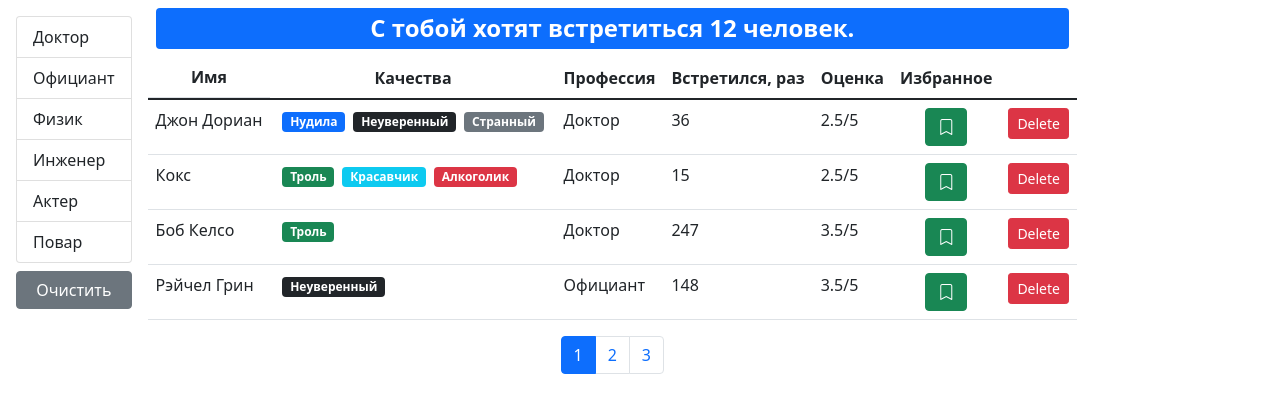
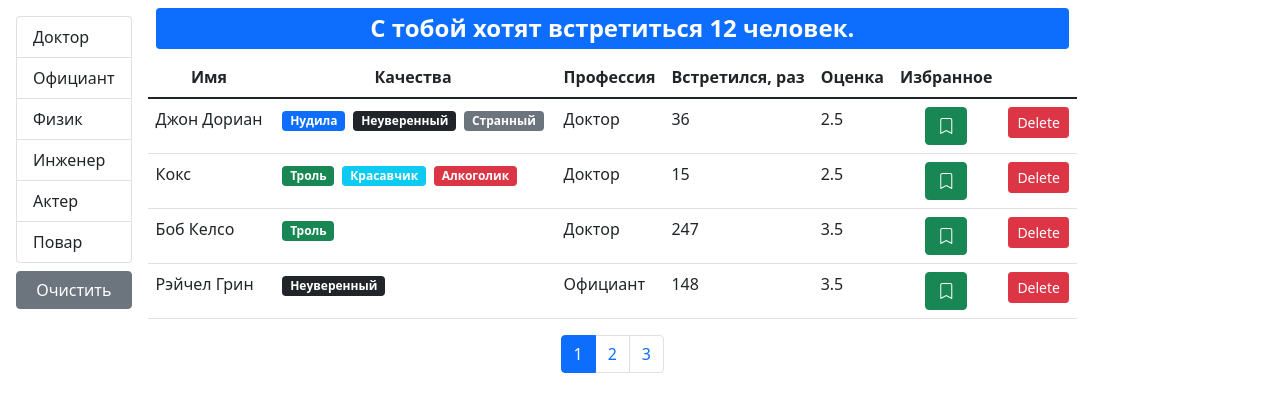
Before and after one commit to foxxman/Fast-company, a React (Create React App) app: page / in a window 1280 px wide. Shown: the top 412 px of the page. Built offline with nearby package versions, Linux system fonts and the light colour scheme.

Commit message:
add sorting

```diff
--- a/src/app/App.js
+++ b/src/app/App.js
@@ -1,35 +1,7 @@
-import React, { useEffect, useState } from "react";
+import React from "react";
 import Users from "./components/users";
-import api from "./api";
-
 const App = () => {
-  const [users, setUsers] = useState();
-  useEffect(() => api.users.fetchAll().then((result) => setUsers(result)), []);
-
-  const handleDelete = (userId) => {
-    setUsers((prevUsers) => prevUsers.filter((user) => user._id !== userId));
-  };
-
-  const handleBookmark = (id) => {
-    setUsers((prevUsers) => {
-      return prevUsers.map((user) => {
-        if (user._id === id) {
-          return { ...user, bookmark: !user.bookmark };
-        }
-        return user;
-      });
-    });
-  };
-
-  return users ? (
-    <Users
-      handleBookmark={handleBookmark}
-      handleDelete={handleDelete}
-      users={users}
-    />
-  ) : (
-    ""
-  );
+  return <Users />;
 };
 
 export default App;
--- /dev/null
+++ b/src/app/components/qualitiesList.jsx
@@ -0,0 +1,19 @@
+import React from "react";
+import PropTypes from "prop-types";
+import Quality from "./quality";
+
+const QualitiesList = ({ qualities }) => {
+  return (
+    <>
+      {qualities.map((quality) => (
+        <Quality key={quality._id} quality={quality} />
+      ))}
+    </>
+  );
+};
+
+QualitiesList.propTypes = {
+  qualities: PropTypes.array.isRequired
+};
+
+export default QualitiesList;
--- /dev/null
+++ b/src/app/components/table.jsx
@@ -0,0 +1,27 @@
+import React from "react";
+import TableBody from "./tableBody";
+import TableHeader from "./tableHeader";
+import PropTypes from "prop-types";
+
+const Table = ({ onSort, selectedSort, columns, data, children }) => {
+  return (
+    <table className="table">
+      {children || (
+        <>
+          <TableHeader {...{ onSort, selectedSort, columns }} />
+          <TableBody {...{ data, columns }} />
+        </>
+      )}
+    </table>
+  );
+};
+
+Table.propTypes = {
+  onSort: PropTypes.func,
+  selectedSort: PropTypes.object,
+  data: PropTypes.array,
+  columns: PropTypes.object,
+  children: PropTypes.array
+};
+
+export default Table;
--- /dev/null
+++ b/src/app/components/tableBody.jsx
@@ -0,0 +1,37 @@
+import React from "react";
+import PropTypes from "prop-types";
+import _ from "lodash";
+// _.get(item, columns[column].path) -откда берем и по какому пути
+
+const TableBody = ({ data, columns }) => {
+  const renderContent = (item, column) => {
+    /* если существует lumns[column].component,
+        то отображаем его, иначе _.get(item, columns[column].path) */
+    // columns[column].component || _.get(item, columns[column].path);
+    if (columns[column].component) {
+      const component = columns[column].component;
+      if (typeof component === "function") return component(item);
+      return component;
+    }
+    return _.get(item, columns[column].path);
+  };
+
+  return (
+    <tbody>
+      {data.map((item) => (
+        <tr key={item._id}>
+          {Object.keys(columns).map((column) => (
+            <td key={column}>{renderContent(item, column)}</td>
+          ))}
+        </tr>
+      ))}
+    </tbody>
+  );
+};
+
+TableBody.propTypes = {
+  data: PropTypes.array.isRequired,
+  columns: PropTypes.object.isRequired
+};
+
+export default TableBody;
--- /dev/null
+++ b/src/app/components/tableHeader.jsx
@@ -0,0 +1,57 @@
+import React from "react";
+import PropTypes from "prop-types";
+
+const TableHeader = ({ onSort, selectedSort, columns }) => {
+  const handleSort = (item) => {
+    console.log("item:", item);
+    if (selectedSort.path === item)
+      onSort({
+        ...selectedSort,
+        order: selectedSort.order === "asc" ? "desc" : "asc"
+      });
+    else onSort({ path: item, order: "asc" });
+  };
+
+  console.log(selectedSort);
+
+  return (
+    <thead>
+      <tr>
+        {Object.keys(columns).map((column) => (
+          <th
+            key={column}
+            onClick={
+              columns[column].path
+                ? () => handleSort(columns[column].path)
+                : undefined
+            }
+            className="text-center"
+            scope="col"
+            {...{ role: columns[column].path ? "button" : "" }}
+          >
+            {/* название столбца */}
+            {columns[column].name}
+            {/* направление сортировки, если есть */}
+            {selectedSort.path && selectedSort.path === columns[column].path ? (
+              selectedSort.order === "desc" ? (
+                <i className="bi bi-caret-down-fill"></i>
+              ) : (
+                <i className="bi bi-caret-up-fill"></i>
+              )
+            ) : (
+              ""
+            )}
+          </th>
+        ))}
+      </tr>
+    </thead>
+  );
+};
+
+TableHeader.propTypes = {
+  onSort: PropTypes.func.isRequired,
+  selectedSort: PropTypes.object.isRequired,
+  columns: PropTypes.object.isRequired
+};
+
+export default TableHeader;
--- a/src/app/components/user.jsx
+++ /dev/null
@@ -1,43 +0,0 @@
-import React from "react";
-import PropTypes from "prop-types";
-import Bookmark from "./bookmark";
-import Quality from "./quality";
-
-const User = ({ handleBookmark, handleDelete, user }) => {
-  return (
-    <tr>
-      <td>{user.name}</td>
-      <td>
-        {user.qualities.map((quality) => (
-          <Quality key={quality._id} quality={quality} />
-        ))}
-      </td>
-      <td>{user.profession.name}</td>
-      <td>{user.completedMeetings}</td>
-      <td>{`${user.rate}/5`}</td>
-      <td>
-        <Bookmark
-          id={user._id}
-          handleBookmark={handleBookmark}
-          bookmark={user.bookmark}
-        />
-      </td>
-      <td>
-        <button
-          className="btn btn-danger btn-sm d-block m-auto"
-          onClick={() => handleDelete(user._id)}
-        >
-          Delete
-        </button>
-      </td>
-    </tr>
-  );
-};
-
-User.propTypes = {
-  user: PropTypes.object.isRequired,
-  handleBookmark: PropTypes.func.isRequired,
-  handleDelete: PropTypes.func.isRequired
-};
-
-export default User;
--- a/src/app/components/users.jsx
+++ b/src/app/components/users.jsx
@@ -1,18 +1,21 @@
 import React, { useEffect, useState } from "react";
-import PropTypes from "prop-types";
 import paginate from "../utils/paginate";
 import Pagination from "./pagination";
 import SearchStatus from "./searchStatus";
-import User from "./user";
 import GroupList from "./groupList";
 import API from "../api";
 import _ from "lodash";
+import UsersTable from "./usersTable";
 
-const Users = ({ handleBookmark, handleDelete, users }) => {
+const Users = () => {
   const pageSize = 4;
   const [currentPage, setCurrentPage] = useState(1);
   const [professions, setProfessions] = useState();
   const [selectedProf, setSelectedProf] = useState();
+  const [sortBy, setSortBy] = useState({ iter: "name", order: "asc" });
+  const [users, setUsers] = useState();
+
+  useEffect(() => API.users.fetchAll().then((result) => setUsers(result)), []);
 
   useEffect(() => {
     API.professions.fetchAll().then((result) => setProfessions(result));
@@ -22,6 +25,21 @@ const Users = ({ handleBookmark, handleDelete, users }) => {
     setCurrentPage(1);
   }, [selectedProf]);
 
+  const handleDelete = (userId) => {
+    setUsers((prevUsers) => prevUsers.filter((user) => user._id !== userId));
+  };
+
+  const handleBookmark = (id) => {
+    setUsers((prevUsers) => {
+      return prevUsers.map((user) => {
+        if (user._id === id) {
+          return { ...user, bookmark: !user.bookmark };
+        }
+        return user;
+      });
+    });
+  };
+
   const handlePageChange = (pageIndex) => {
     setCurrentPage(pageIndex);
   };
@@ -30,13 +48,17 @@ const Users = ({ handleBookmark, handleDelete, users }) => {
     setSelectedProf(item);
   };
 
+  const handleSort = (item) => {
+    setSortBy(item);
+  };
+  if (users) {
     const filteredUsers = selectedProf
       ? users.filter((user) => _.isEqual(user.profession, selectedProf))
       : users;
 
     const count = filteredUsers.length;
-
-  const userCrop = paginate(filteredUsers, pageSize, currentPage);
+    const sortedUsers = _.orderBy(filteredUsers, [sortBy.path], [sortBy.order]);
+    const userCrop = paginate(sortedUsers, pageSize, currentPage);
 
     const clearFilter = () => setSelectedProf();
 
@@ -61,41 +83,13 @@ const Users = ({ handleBookmark, handleDelete, users }) => {
           <SearchStatus usersNumber={count} />
 
           {count ? (
-          <table className="table">
-            <thead>
-              <tr>
-                <th className="d-block text-center" scope="col">
-                  Имя
-                </th>
-                <th className="text-center" scope="col">
-                  Качества
-                </th>
-                <th className="text-center" scope="col">
-                  Профессия
-                </th>
-                <th className="text-center" scope="col">
-                  Встретился, раз
-                </th>
-                <th className="text-center" scope="col">
-                  Оценка
-                </th>
-                <th className="text-center" scope="col">
-                  Избранное
-                </th>
-                <th className="text-center" scope="col"></th>
-              </tr>
-            </thead>
-            <tbody>
-              {userCrop.map((user) => (
-                <User
-                  key={user._id}
+            <UsersTable
+              users={userCrop}
               handleBookmark={handleBookmark}
               handleDelete={handleDelete}
-                  user={user}
+              onSort={handleSort}
+              selectedSort={sortBy}
             />
-              ))}
-            </tbody>
-          </table>
           ) : (
             ""
           )}
@@ -110,12 +104,8 @@ const Users = ({ handleBookmark, handleDelete, users }) => {
         </div>
       </div>
     );
-};
-
-Users.propTypes = {
-  handleBookmark: PropTypes.func.isRequired,
-  handleDelete: PropTypes.func.isRequired,
-  users: PropTypes.array.isRequired
+  }
+  return "loading...";
 };
 
 export default Users;
--- /dev/null
+++ b/src/app/components/usersTable.jsx
@@ -0,0 +1,65 @@
+import React from "react";
+import PropTypes from "prop-types";
+import Bookmark from "./bookmark";
+import QualitiesList from "./qualitiesList";
+import Table from "./table";
+// import TableHeader from "./tableHeader";
+// import TableBody from "./tableBody";
+
+const UsersTable = ({
+  users,
+  handleDelete,
+  handleBookmark,
+  onSort,
+  selectedSort
+}) => {
+  const columns = {
+    name: { path: "name", name: "Имя" },
+    qualities: {
+      name: "Качества",
+      component: (user) => <QualitiesList qualities={user.qualities} />
+    },
+    profession: { path: "profession.name", name: "Профессия" },
+    completedMeetings: { path: "completedMeetings", name: "Встретился, раз" },
+    rate: { path: "rate", name: "Оценка" },
+    bookmark: {
+      path: "bookmark",
+      name: "Избранное",
+      component: (user) => (
+        <Bookmark
+          id={user._id}
+          handleBookmark={handleBookmark}
+          bookmark={user.bookmark}
+        />
+      )
+    },
+    delete: {
+      component: (user) => (
+        <button
+          className="btn btn-danger btn-sm d-block m-auto"
+          onClick={() => handleDelete(user._id)}
+        >
+          Delete
+        </button>
+      )
+    }
+  };
+
+  return (
+    // <Table>
+    //   <TableHeader {...{ onSort, selectedSort, columns }} />
+    //   <TableBody {...{ data: users, columns }} />
+    // </Table>
+    <Table {...{ onSort, selectedSort, columns, data: users }} />
+  );
+};
+
+UsersTable.propTypes = {
+  handleBookmark: PropTypes.func.isRequired,
+  handleDelete: PropTypes.func.isRequired,
+  onSort: PropTypes.func.isRequired,
+  selectedSort: PropTypes.object.isRequired,
+  users: PropTypes.array.isRequired
+};
+
+export default UsersTable;
```
Lines whose indentation alone changed are shown as unchanged.
